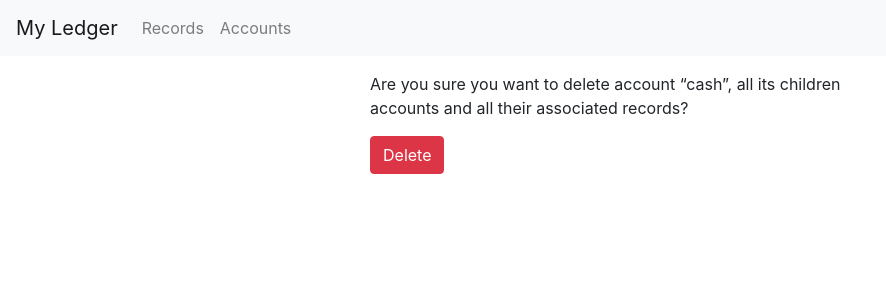
After one commit to manugrandio/leanledger, a Django app: page /ledger/1/account/1/delete/ in a window 1280 px wide. The commit adds this page. Shown: the top 300 px of the page, without its empty margins (0-886 px from the left). Run offline with Django 3.2, Linux system fonts and the light colour scheme; data comes from the database, SQL or seed files in the repository; some libraries are stand-ins or nearby versions.

Commit message:
Account deletion

```diff
--- a/leanledger/ledger/models.py
+++ b/leanledger/ledger/models.py
@@ -107,3 +107,7 @@ class Variation(models.Model):
         }
         is_increase = self.amount > 0
         return account_types[(self.account.type, is_increase)]
+
+    def __str__(self):
+        return 'Variation({}, {}, {})'.format(
+            self.account.name, abs(self.amount), self.type)
--- a/leanledger/ledger/urls.py
+++ b/leanledger/ledger/urls.py
@@ -2,7 +2,7 @@ from django.urls import path
 
 from .views import (
     ledgers, ledger_new, ledger_update, ledger_delete, record, record_create,
-    records, account, account_create, accounts, variation_create, variation_detail,
+    records, account_detail, account_create, account_delete, accounts, variation_create, variation_detail,
 )
 
 
@@ -22,5 +22,6 @@ urlpatterns = [
         name='variation_detail'),
     path('<int:ledger_pk>/account/', accounts, name='accounts'),
     path('<int:ledger_pk>/account/create/', account_create, name='account_create'),
-    path('<int:ledger_pk>/account/<int:account_pk>/', account, name='account'),
+    path('<int:ledger_pk>/account/<int:account_pk>/', account_detail, name='account'),
+    path('<int:ledger_pk>/account/<int:account_pk>/delete/', account_delete, name='account_delete'),
 ]
--- a/leanledger/ledger/views.py
+++ b/leanledger/ledger/views.py
@@ -79,7 +79,7 @@ def record_create(request, ledger_pk):
     })
 
 
-def account(request, ledger_pk, account_pk):
+def account_detail(request, ledger_pk, account_pk):
     ledger = Ledger.objects.get(pk=ledger_pk)
     account = Account.objects.get(pk=account_pk)  # TODO replace for get_or_404
     return render(request, 'ledger/account.html', {'account': account, 'ledger': ledger})
@@ -112,6 +112,18 @@ def account_create(request, ledger_pk):
     return render(request, 'ledger/account_create.html', {'form': form, 'ledger': ledger})
 
 
+def account_delete(request, ledger_pk, account_pk):
+    ledger = Ledger.objects.get(pk=ledger_pk)
+    account = Account.objects.get(pk=account_pk)
+    if request.method == 'POST':
+        account.delete()
+        return redirect(reverse('accounts', args=[ledger.pk]))
+    return render(request, 'ledger/account_delete.html', {
+        'ledger': ledger,
+        'account': account,
+    })
+
+
 def variation_detail(request, ledger_pk, record_pk, variation_pk):
     variation = Variation.objects.get(pk=variation_pk)
     return render(request, 'ledger/variation_detail.html', {
--- /dev/null
+++ b/leanledger/templates/ledger/account_delete.html
@@ -0,0 +1,18 @@
+{% include "base.html" %}
+
+{% include "ledger/nav.html" %}
+
+{% block content %}
+<div class="container">
+  <div class="row justify-content-center mt-3">
+    <div class="col-6">
+      <p>Are you sure you want to delete account “{{ account.name }}”, all its children accounts and all their associated records?</p>
+      <!--TODO: show accounts and records that will also be deleted-->
+      <form action="{% url 'account_delete' ledger.pk account.pk %}" method="POST">
+        {% csrf_token %}
+        <button class="btn btn-danger" type="submit">Delete</button>
+      </form>
+    </div>
+  </div>
+</div>
+{% endblock content %}
--- a/leanledger/templates/ledger/accounts_tree.html
+++ b/leanledger/templates/ledger/accounts_tree.html
@@ -1,6 +1,8 @@
 <ul>
   {% for account in accounts %}
-  <li><a href="{% url 'account' account.ledger.pk account.pk %}">{{ account.name }}</a> <small>(Total: {{ account.total }})</small>
+  <li><a href="{% url 'account' account.ledger.pk account.pk %}">{{ account.name }}</a>
+      <small>(Total: {{ account.total }})</small>
+      <a href="{% url 'account_delete' account.ledger.pk account.pk %}"><small>Delete</small></a>
     {% if account.children.exists %}
       {% include 'ledger/accounts_tree.html' with accounts=account.children.all %}
     {% endif %}
```
Also changed, not shown: leanledger/ledger/tests/test_views.py (+21 -0 lines).
